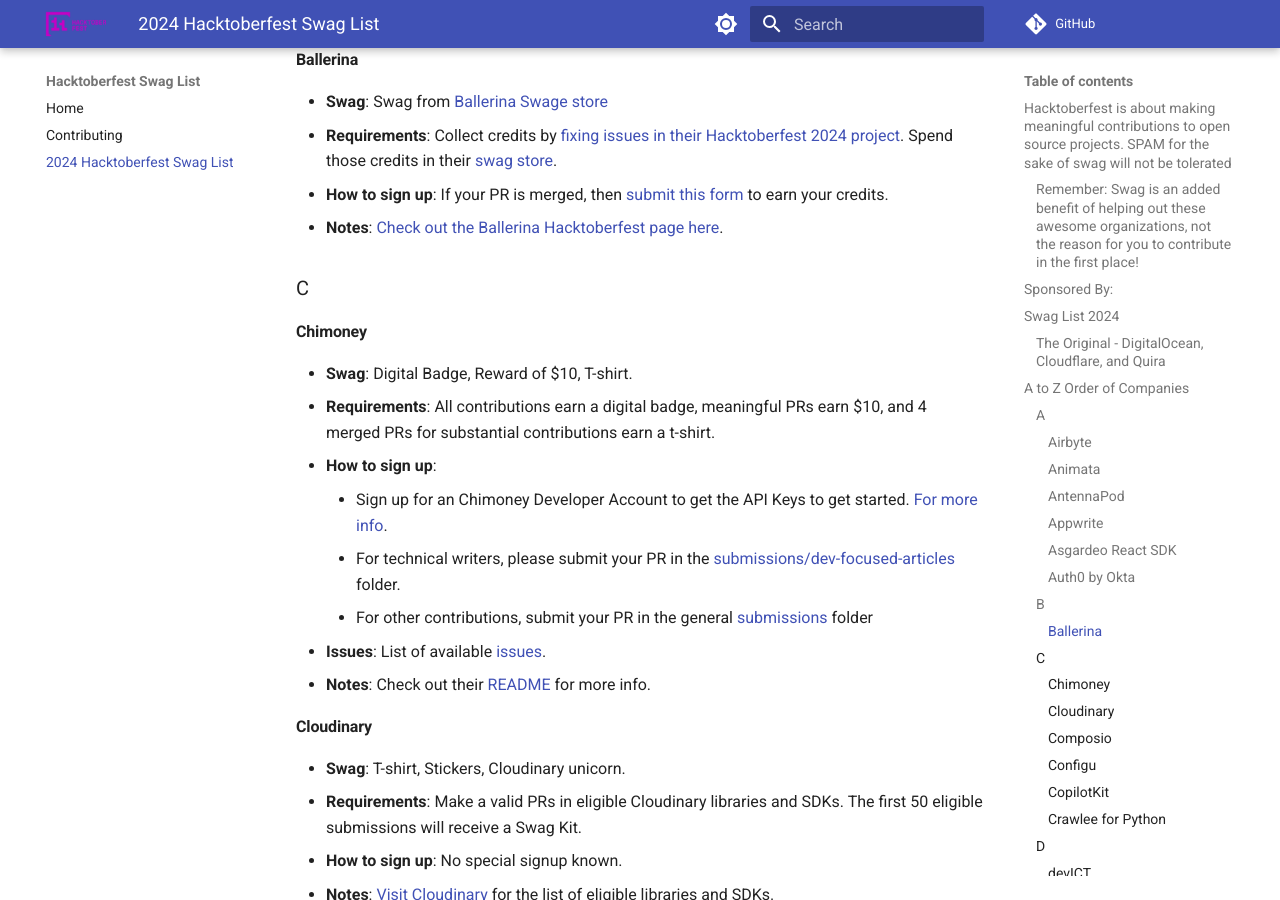
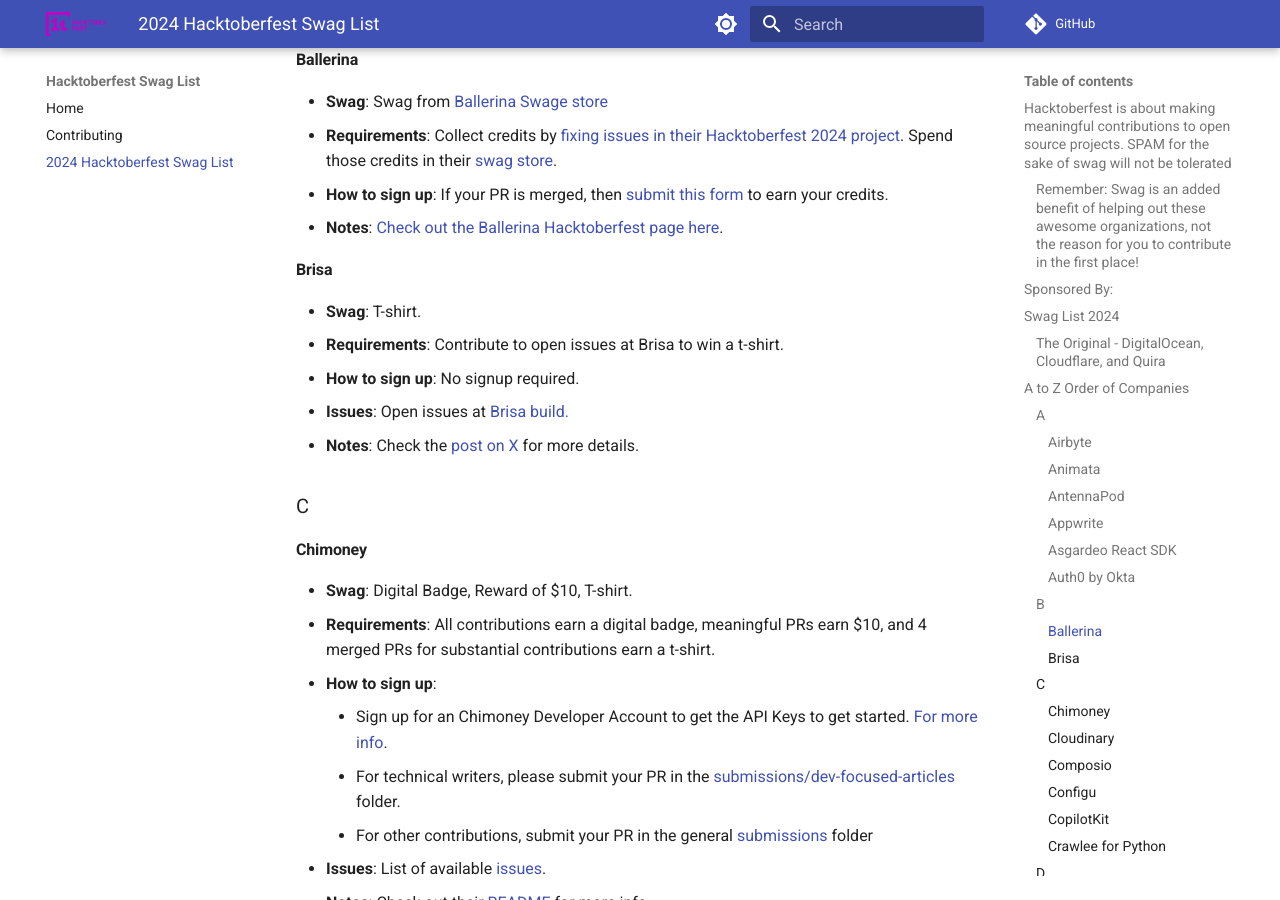
Before and after one commit to crweiner/hacktoberfest-swag-list, an MkDocs documentation site: the page built from docs/list.md, in a window 1280 px wide and 900 px high, scrolled down 3755 px. Built offline with MkDocs 1.6.1 and Material for MkDocs 9.7.7, drawn with Linux system fonts in a browser that asks for light colours; plug-ins that fetch from the network failed and are left out; comment, search, counter and statistics services are not loaded.

Commit message:
Add brisa

```diff
--- a/docs/list.md
+++ b/docs/list.md
@@ -112,6 +112,14 @@
 - **Requirements**: Collect credits by [fixing issues in their Hacktoberfest 2024 project](https://github.com/orgs/ballerina-platform/projects/376). Spend those credits in their [swag store](https://store.covver.io/wso2/collections/ballerina-swag-store).
 - **How to sign up**: If your PR is merged, then [submit this form](https://forms.gle/517ebK579YwmPfRY6) to earn your credits.
 - **Notes**: [Check out the Ballerina Hacktoberfest page here](https://ballerina.io/hacktoberfest/).
+
+#### **Brisa**
+
+- **Swag**: T-shirt.
+- **Requirements**: Contribute to open issues at Brisa to win a t-shirt.
+- **How to sign up**: No signup required.
+- **Issues**: Open issues at [Brisa build.](https://github.com/brisa-build/brisa/issues?q=is%3Aissue+is%3Aopen+label%3A%22good+first+issue%22)
+- **Notes**: Check the [post on X](https://x.com/brisadotbuild/status/1849724008876400993) for more details.
 
 ### C
 
```
